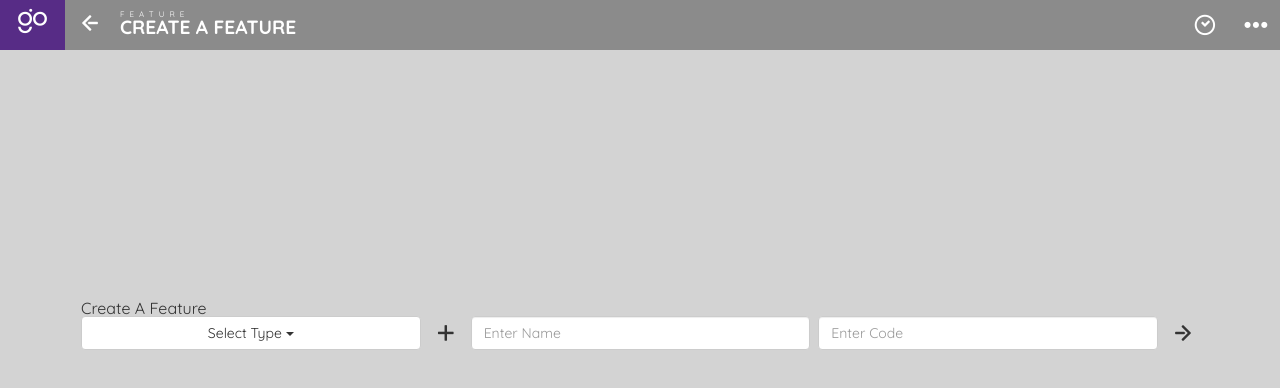
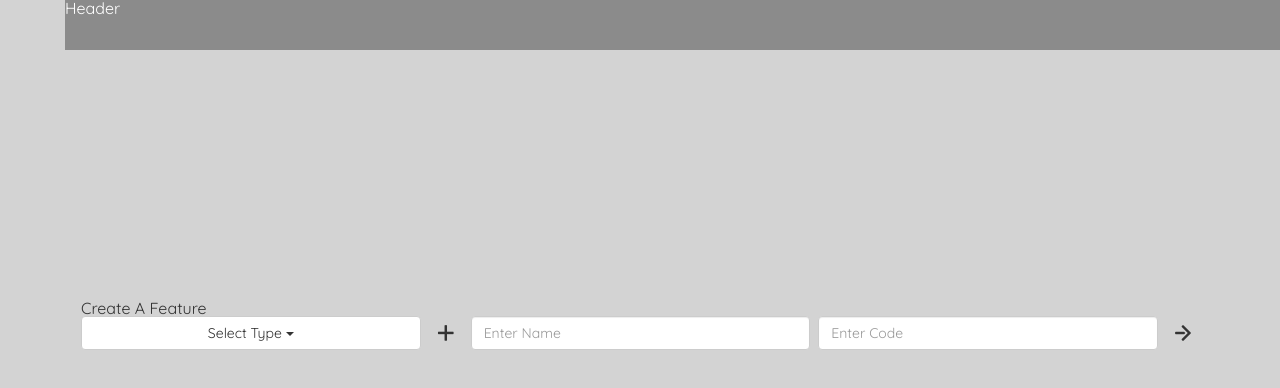
Before and after one commit to yufanw/Data-driven-React, a React app: page / in a window 1280 px wide. Shown: the top 388 px of the page. Built offline with nearby package versions, Linux system fonts and the light colour scheme; what react-relay would draw is missing.

Commit message:
removing feature components

```diff
--- a/src/components/Sidenav.jsx
+++ b/src/components/Sidenav.jsx
@@ -4,84 +4,10 @@ import { Button, Collapse, Well } from 'react-bootstrap';
 class Sidenav extends React.Component {
   constructor(props) {
     super(props);
-    this.state = {
-      open: false
-    };
   }
   render() {
-    var sidenav = null;
-    if (window.innerWidth < 480) {
-      sidenav = (
-        <div id="main-nav">
-          <nav id="main">
-            <div className="home-logo">
-              <a href="#" onClick={() => this.setState({ open: !this.state.open })}>
-                <i className="icon-go"></i>
-              </a>
-            </div>
-            <Collapse in={this.state.open}>
-              <ul className="main-bot">
-                <li>
-                  <a href="#" className="nav-icon">
-                    <i className="icon-search"></i>
-                    <p>Search</p>
-                  </a>
-                </li>
-                <li>
-                  <a href="#" className="nav-icon">
-                    <i className="icon-feature-family"></i>
-                    <p>Features</p>
-                  </a>
-                </li>
-                <li>
-                  <a href="#" className="nav-icon">
-                    <i className="icon-programs"></i>
-                    <p>Programs</p>
-                  </a>
-                </li>
-              </ul>
-            </Collapse>
-          </nav>
-        </div>
-      );
-    } else {
-      sidenav = (
-        <div id="main-nav">
-          <nav id="main">
-            <div className="home-logo">
-              <a href="#" onClick={() => this.setState({ open: !this.state.open })}>
-                <i className="icon-go"></i>
-              </a>
-            </div>
-            <Collapse in={this.state.open}>
-              <ul className="main-bot">
-                <li>
-                  <a href="#" className="nav-icon">
-                    <i className="icon-search"></i>
-                    <p>Search</p>
-                  </a>
-                </li>
-                <li>
-                  <a href="#" className="nav-icon">
-                    <i className="icon-feature-family"></i>
-                    <p>Features</p>
-                  </a>
-                </li>
-                <li>
-                  <a href="#" className="nav-icon">
-                    <i className="icon-programs"></i>
-                    <p>Programs</p>
-                  </a>
-                </li>
-              </ul>
-            </Collapse>
-          </nav>
-        </div>
-      );
-    }
     return (
       <div>
-        {sidenav}
       </div>
     );
   }
--- a/src/components/Topnav.jsx
+++ b/src/components/Topnav.jsx
@@ -3,26 +3,11 @@ import React from 'react';
 class Topnav extends React.Component {
   constructor(props) {
     super(props);
-    this.state = {
-      name: "Feature",
-      section: "Create A Feature",
-      icon: "icon-arrow-left"
-    };
   }
   render() {
     return (
       <header className="primary">
-        <a href="#"><i className={this.state.icon}></i></a>
-        <div className="header-title">
-          <span className="section-name">{this.state.name}</span>
-          <span className="section">{this.state.section}</span>
-        </div>
-        <div className="header-actions">
-          <ul className="actions">
-            <li><a href="#"><i className="icon-clock"></i></a></li>
-            <li><a href="#"><i className="icon-dots"></i></a></li>
-          </ul>
-        </div>
+        <h1>Header</h1>
 
       </header>
     )
```
